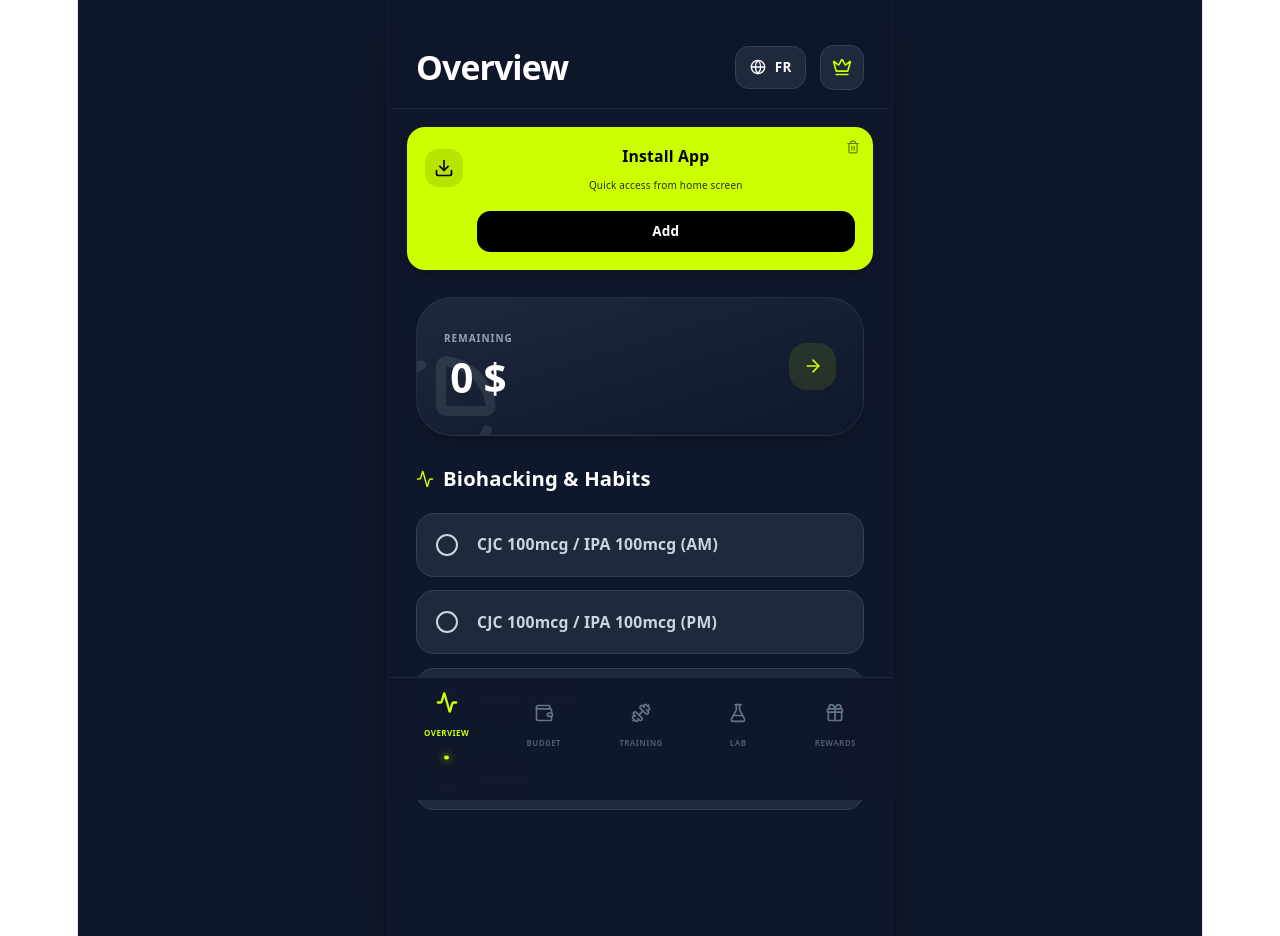
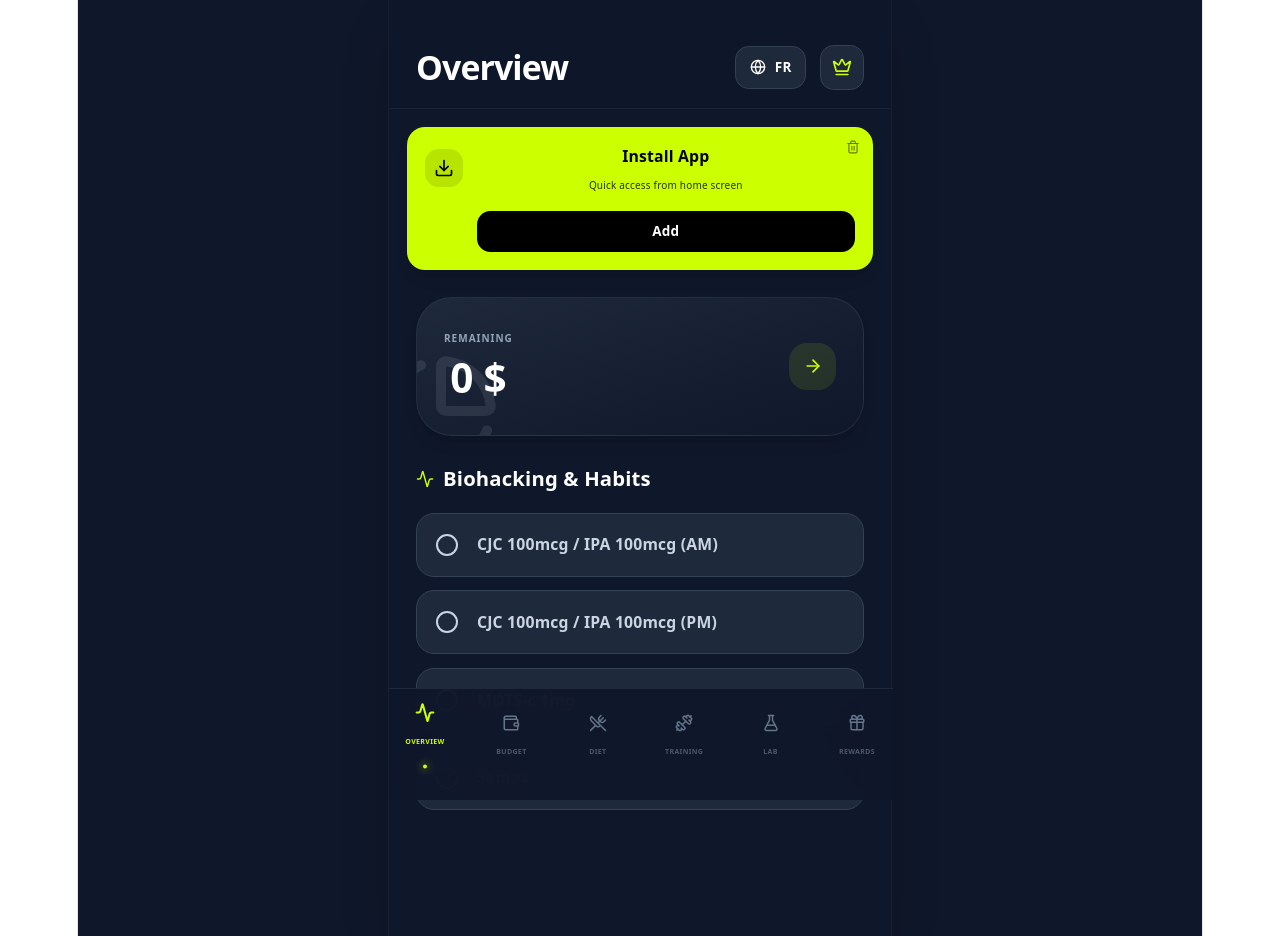
Before and after one commit to bashj0303/Pwa, a React (Vite) app: page / in a window 1280 px wide. Built offline with nearby package versions, Linux system fonts and the light colour scheme.

Commit message:
Update App.jsx

```diff
--- a/src/App.jsx
+++ b/src/App.jsx
@@ -1,11 +1,13 @@
+
 import React, { useState, useEffect } from 'react';
-import { Activity, Wallet, Dumbbell, FlaskConical, Gift, Crown, Download, Trash2, Globe, Share } from 'lucide-react';
+import { Activity, Wallet, Dumbbell, FlaskConical, Gift, UtensilsCrossed, Crown, Download, Trash2, Globe, Share } from 'lucide-react';
 
 import Dashboard from './Dashboard';
 import Budget from './Budget';
 import Workout from './Workout';
 import Lab from './Lab';
-import Reward from './Reward'; // NOUVEAU FICHIER IMPORTÉ
+import Reward from './Reward';
+import Nutrition from './Nutrition'; // NOUVEAU FICHIER
 
 const App = () => {
   const loadState = (key, defaultValue) => {
@@ -26,7 +28,8 @@ const App = () => {
       tabBudget: 'Budget',
       tabWorkout: 'Training',
       tabLab: 'Lab',
-      tabReward: 'Rewards', // TRADUCTION DE L'ONGLET
+      tabReward: 'Rewards',
+      tabNutrition: 'Diet', // TRADUCTION ONGLET NUTRITION
       goPremium: 'Go Premium',
       premiumDesc: 'Unlock cloud sync, advanced protocols and data export.',
       subscribe: 'Subscribe',
@@ -47,7 +50,8 @@ const App = () => {
       tabBudget: 'Budget',
       tabWorkout: 'Training',
       tabLab: 'Labo',
-      tabReward: 'Récompenses', // TRADUCTION DE L'ONGLET
+      tabReward: 'Rewards',
+      tabNutrition: 'Diète', // TRADUCTION ONGLET NUTRITION
       goPremium: 'Passez Premium',
       premiumDesc: 'Débloquez la synchro cloud, les protocoles avancés et l\'export.',
       subscribe: 'S\'abonner',
@@ -121,7 +125,6 @@ const App = () => {
   const [showPremium, setShowPremium] = useState(false);
   const [xp, setXp] = useState(() => loadState('pos_xp', 140));
 
-  // Récupération globale du budget pour le dashboard
   const [expenses] = useState(() => loadState('pos_budget_v5_m' + new Date().getMonth(), { fixed: [], variables: [], autoTransfers: [], incomeBase: 0, incomeTS: 0 }));
   const [payFreq] = useState(() => loadState('pos_pay_freq_v5', 2));
 
@@ -157,6 +160,7 @@ const App = () => {
             <p className="text-3xl font-black text-white capitalize tracking-tight">
               {activeTab === 'dashboard' && t.tabDashboard}
               {activeTab === 'budget' && t.tabBudget}
+              {activeTab === 'nutrition' && t.tabNutrition}
               {activeTab === 'workout' && t.tabWorkout}
               {activeTab === 'lab' && t.tabLab}
               {activeTab === 'reward' && t.tabReward}
@@ -207,19 +211,21 @@ const App = () => {
         <main className="flex-1 overflow-y-auto px-6 pt-6 pb-28 no-scrollbar">
           {activeTab === 'dashboard' && <Dashboard t={t} xp={xp} setXp={setXp} balance={balance} protocols={protocols} setProtocols={setProtocols} setActiveTab={setActiveTab} />}
           {activeTab === 'budget' && <Budget t={t} />}
+          {activeTab === 'nutrition' && <Nutrition t={t} />}
           {activeTab === 'workout' && <Workout t={t} workouts={workouts} setWorkouts={setWorkouts} />}
           {activeTab === 'lab' && <Lab t={t} />}
           {activeTab === 'reward' && <Reward t={t} xp={xp} setXp={setXp} />}
         </main>
 
-        <nav className="fixed bottom-0 w-full max-w-md bg-[#0f172a]/95 backdrop-blur-xl border-t border-slate-800 px-2 py-4 z-40 pb-8">
-          <div className="flex justify-around items-center">
+        <nav className="fixed bottom-0 w-full max-w-md bg-[#0f172a]/95 backdrop-blur-xl border-t border-slate-800 px-2 py-4 z-40 pb-6">
+          <div className="flex justify-between items-center">
             {[
               { id: 'dashboard', icon: Activity, label: t.tabDashboard },
               { id: 'budget', icon: Wallet, label: t.tabBudget },
+              { id: 'nutrition', icon: UtensilsCrossed, label: t.tabNutrition },
               { id: 'workout', icon: Dumbbell, label: t.tabWorkout },
               { id: 'lab', icon: FlaskConical, label: t.tabLab },
-              { id: 'reward', icon: Gift, label: t.tabReward } // NOUVEL ONGLET 5
+              { id: 'reward', icon: Gift, label: t.tabReward }
             ].map(tab => {
               const isActive = activeTab === tab.id;
               const Icon = tab.icon;
@@ -227,10 +233,10 @@ const App = () => {
                 <button
                   key={tab.id}
                   onClick={() => setActiveTab(tab.id)}
-                  className={`flex flex-col items-center gap-1.5 w-14 transition-all duration-300 ${isActive ? 'text-[#ccff00] -translate-y-1' : 'text-slate-500 hover:text-slate-400'}`}
+                  className={`flex flex-col items-center gap-1.5 w-12 transition-all duration-300 ${isActive ? 'text-[#ccff00] -translate-y-1' : 'text-slate-500 hover:text-slate-400'}`}
                 >
-                  <Icon size={isActive ? 22 : 20} strokeWidth={isActive ? 2.5 : 2} />
-                  <span className={`text-[8px] font-bold uppercase tracking-wider ${isActive ? 'opacity-100' : 'opacity-70'}`}>
+                  <Icon size={isActive ? 20 : 18} strokeWidth={isActive ? 2.5 : 2} />
+                  <span className={`text-[7px] font-bold uppercase tracking-wider ${isActive ? 'opacity-100' : 'opacity-70'}`}>
                     {tab.label}
                   </span>
                   {isActive && <div className="w-1 h-1 bg-[#ccff00] rounded-full mt-0.5 shadow-[0_0_8px_#ccff00]" />}
```
